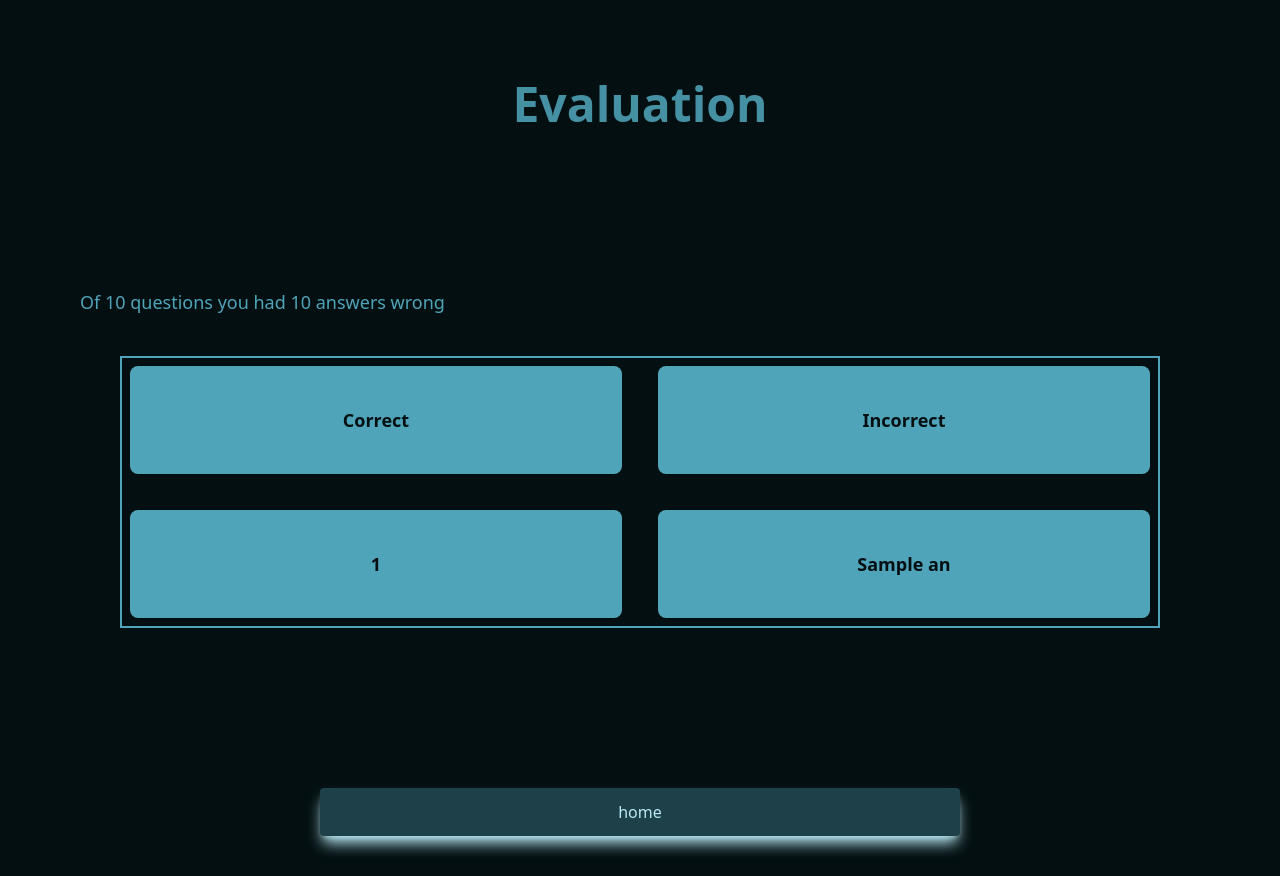
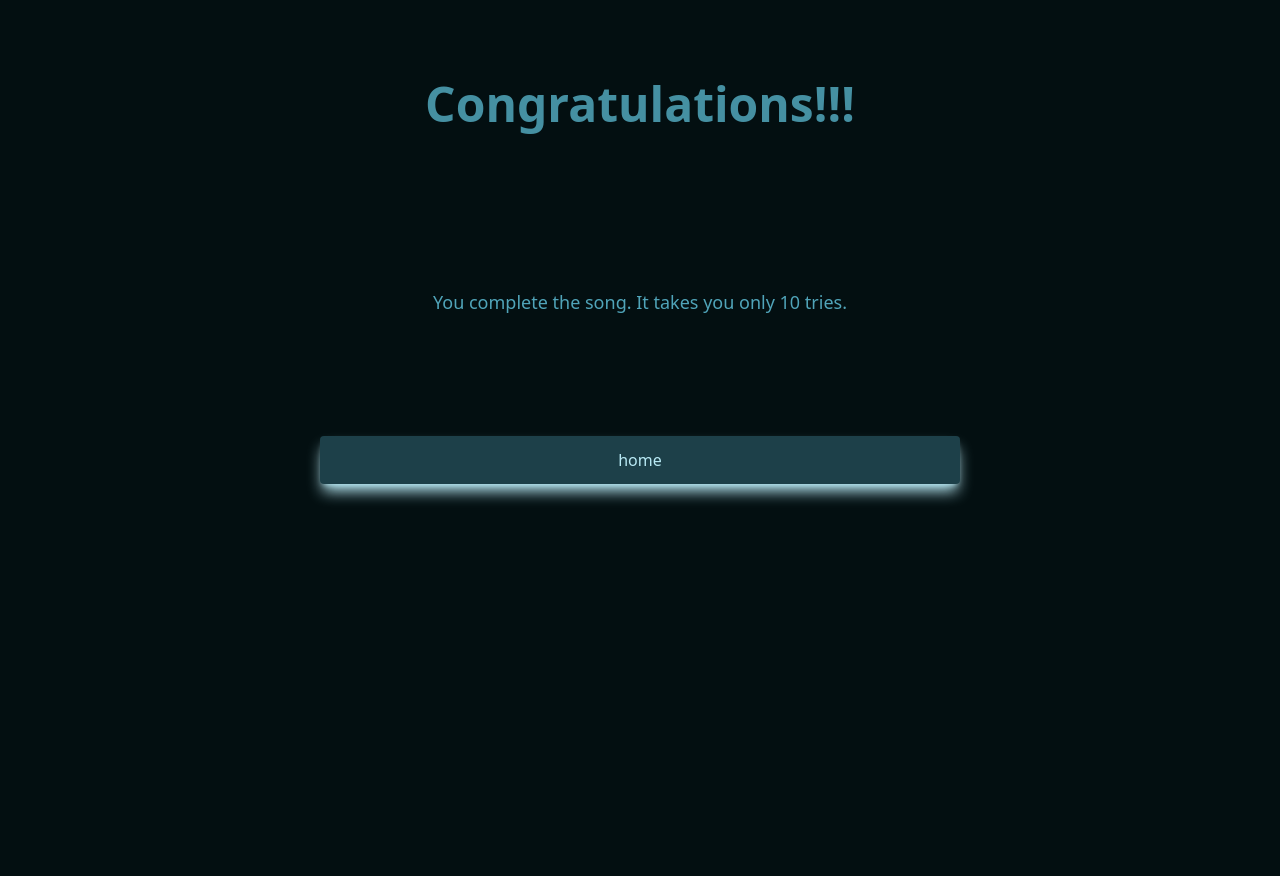
Before and after one commit to geromt/complete-the-song, a Flask app: template application/templates/eval.html in a window 1280 px wide. After the commit the page ends 503 px from the top, so only its background shows below. Run offline with Flask 2, Linux system fonts and the light colour scheme; the template is opened without the code that fills it: most values are stand-ins (such as "Sample title", 1, 10 or a date in 2020); style sheets or scripts are compiled from the project's sources.

```diff
--- a/application/manager.py
+++ b/application/manager.py
@@ -55,4 +55,5 @@ def eval_song():
         return render_template("eval.html",
                                total=len(correct_words),
                                wrong=wrong,
-                               wrong_answers=wrong_answers)
+                               wrong_answers=wrong_answers,
+                               tries=request.form["tries"])
--- a/application/song.py
+++ b/application/song.py
@@ -1,4 +1,5 @@
 import random
+import re
 
 
 class Song:
@@ -32,4 +33,8 @@ class Song:
         return "".join(incomplete)
 
     def get_correct_words(self):
+        # correct_words = self.last_words.copy()
+        # correct_words = [w.strip().lower() for w in correct_words]
+        # correct_words = [re.sub(r"\W", "", w) for w in correct_words]
+        # return " ".join(correct_words)
         return " ".join(self.last_words)
--- a/application/templates/eval.html
+++ b/application/templates/eval.html
@@ -9,30 +9,13 @@
   <div>
       <div id="title" class="mt-10 p-10">
           <h1 class="animate-pulse font-sans text-5xl font-bold text-center">
-              Evaluation
+              Congratulations!!!
           </h1>
       </div>
-      <div id="song-list" class="self-center mt-20 m-10 p-10 items-center">
-          <p class="text-space text-lg">
-              Of {{total}} questions you had {{wrong}} answers wrong
+      <div id="song-list" class="mt-20 m-10 p-10">
+          <p class="text-space text-lg text-center">
+              You complete the song. It takes you only {{tries}} tries.
           </p>
-          <div class="grid grid-cols-2 gap-5 border-2 border-pacific-blue m-10">
-              <div class="bg-pacific-blue m-2 text-rich-black rounded-lg text-center text-lg font-bold p-10">
-                  Correct
-              </div>
-              <div class="bg-pacific-blue m-2 text-rich-black rounded-lg text-center text-lg font-bold p-10">
-                  Incorrect
-              </div>
-
-              {% for ans in wrong_answers: %}
-              <div class="bg-pacific-blue m-2 text-rich-black rounded-lg text-center text-lg font-bold p-10">
-                {{ans[0]}}
-              </div>
-              <div class="bg-pacific-blue m-2 text-rich-black rounded-lg text-center text-lg font-bold p-10">
-                {{ans[1]}}
-              </div>
-              {% endfor %}
-          </div>
       </div>
       <div class="flex justify-center">
         <a href="/index" class="flex justify-center w-1/2 mt-10 transition shadow-lg m-10 shadow-blizzard bg-midnight-green p-3 pl-10 pr-10 text-blizzard rounded hover:bg-blizzard hover:text-rich-black hover:shadow hover:scale-110">home</a>
```
Also changed, not shown: application/templates/song.html (+35 -1 lines).
